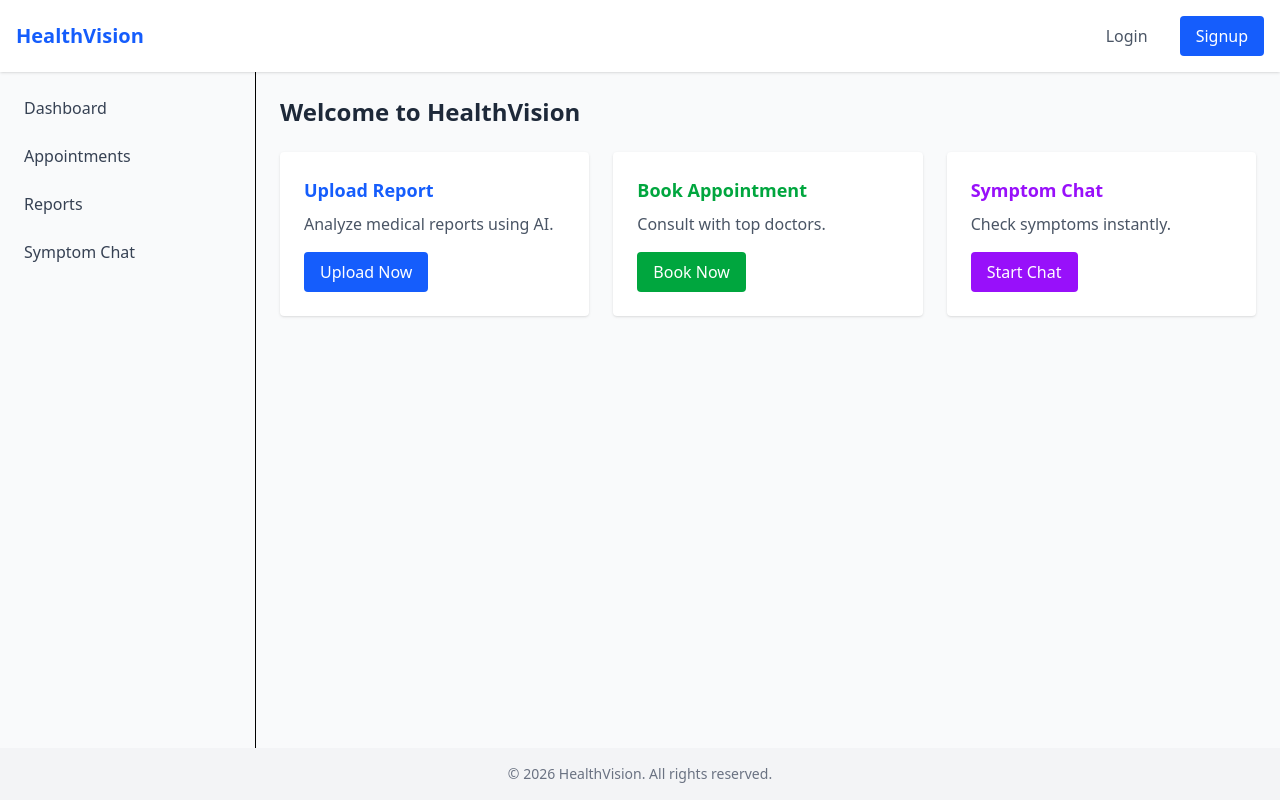
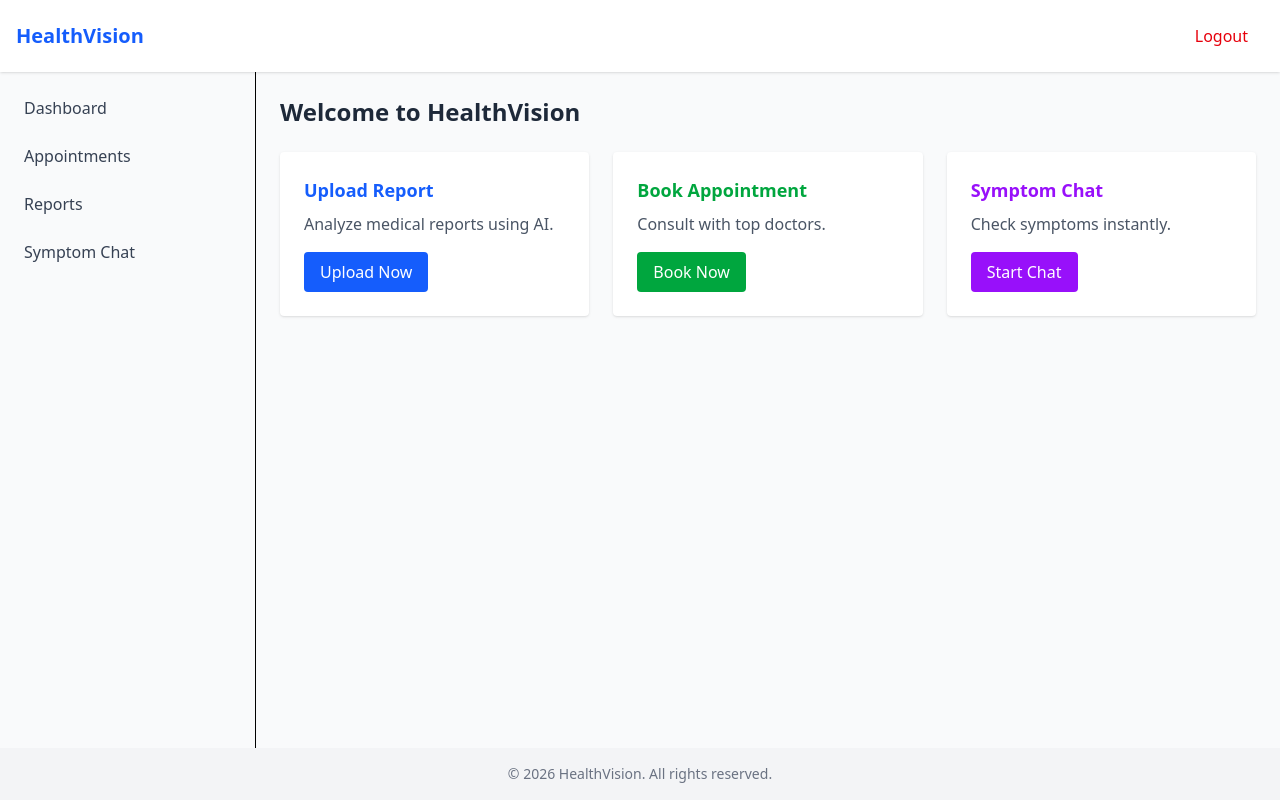
Before and after one commit to aditya2005-code/HealthVison, a React app in the folder frontend/: page / in a window 1280 px wide. Built offline with nearby package versions, Linux system fonts and the light colour scheme; no server answers; sample sign-in values are in the browser's storage; the HTML template or start-up script is replaced by a standard one.

Commit message:
feat: Implement logout functionality

```diff
--- a/frontend/src/layouts/Header.jsx
+++ b/frontend/src/layouts/Header.jsx
@@ -1,12 +1,32 @@
-import { Link } from 'react-router-dom';
+import { Link, useNavigate } from 'react-router-dom';
+import authService from '../services/auth.service';
 
 export default function Header() {
+    const navigate = useNavigate();
+    const user = authService.getCurrentUser();
+
+    const handleLogout = () => {
+        authService.logout();
+        navigate('/login');
+    };
+
     return (
         <header className="bg-white shadow p-4 flex justify-between items-center z-10">
             <h1 className="text-xl font-bold text-blue-600">HealthVision</h1>
             <div className="flex space-x-4">
-                <Link to="/login" className="px-4 py-2 text-gray-600 hover:text-blue-600">Login</Link>
-                <Link to="/signup" className="px-4 py-2 bg-blue-600 text-white rounded hover:bg-blue-700">Signup</Link>
+                {user ? (
+                    <button
+                        onClick={handleLogout}
+                        className="px-4 py-2 text-red-600 hover:text-red-800 font-medium"
+                    >
+                        Logout
+                    </button>
+                ) : (
+                    <>
+                        <Link to="/login" className="px-4 py-2 text-gray-600 hover:text-blue-600">Login</Link>
+                        <Link to="/signup" className="px-4 py-2 bg-blue-600 text-white rounded hover:bg-blue-700">Signup</Link>
+                    </>
+                )}
             </div>
         </header>
     );
```
